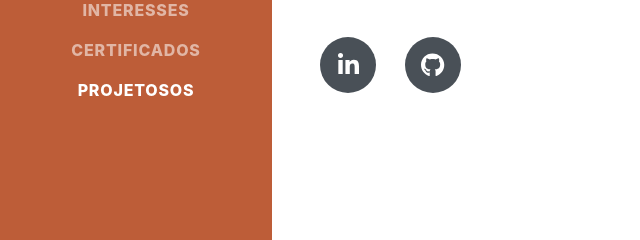
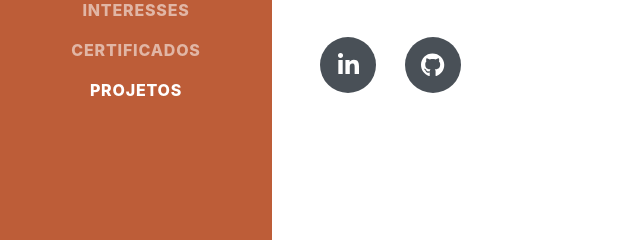
Before and after one commit to claudiarpaim/portfolio, a website: page index.html in a window 1280 px wide. Shown: the part 522-762 px from the top of the page, 0-640 px from the left. Drawn offline with nearby package versions, Linux system fonts and the light colour scheme; a web font is replaced by a local one.

Commit message:
Fix typo in navigation item from 'Projetosos' to 'Projetos'

```diff
--- a/index.html
+++ b/index.html
@@ -31,7 +31,7 @@
                     <li class="nav-item"><a class="nav-link js-scroll-trigger" href="#skills">Habilidades</a></li>
                     <li class="nav-item"><a class="nav-link js-scroll-trigger" href="#interests">Interesses</a></li>
                     <li class="nav-item"><a class="nav-link js-scroll-trigger" href="#awards">Certificados</a></li>
-                    <li class="nav-item"><a class="nav-link js-scroll-trigger" href="#awards">Projetosos</a></li>
+                    <li class="nav-item"><a class="nav-link js-scroll-trigger" href="#awards">Projetos</a></li>
                 </ul>
             </div>
         </nav>
```
